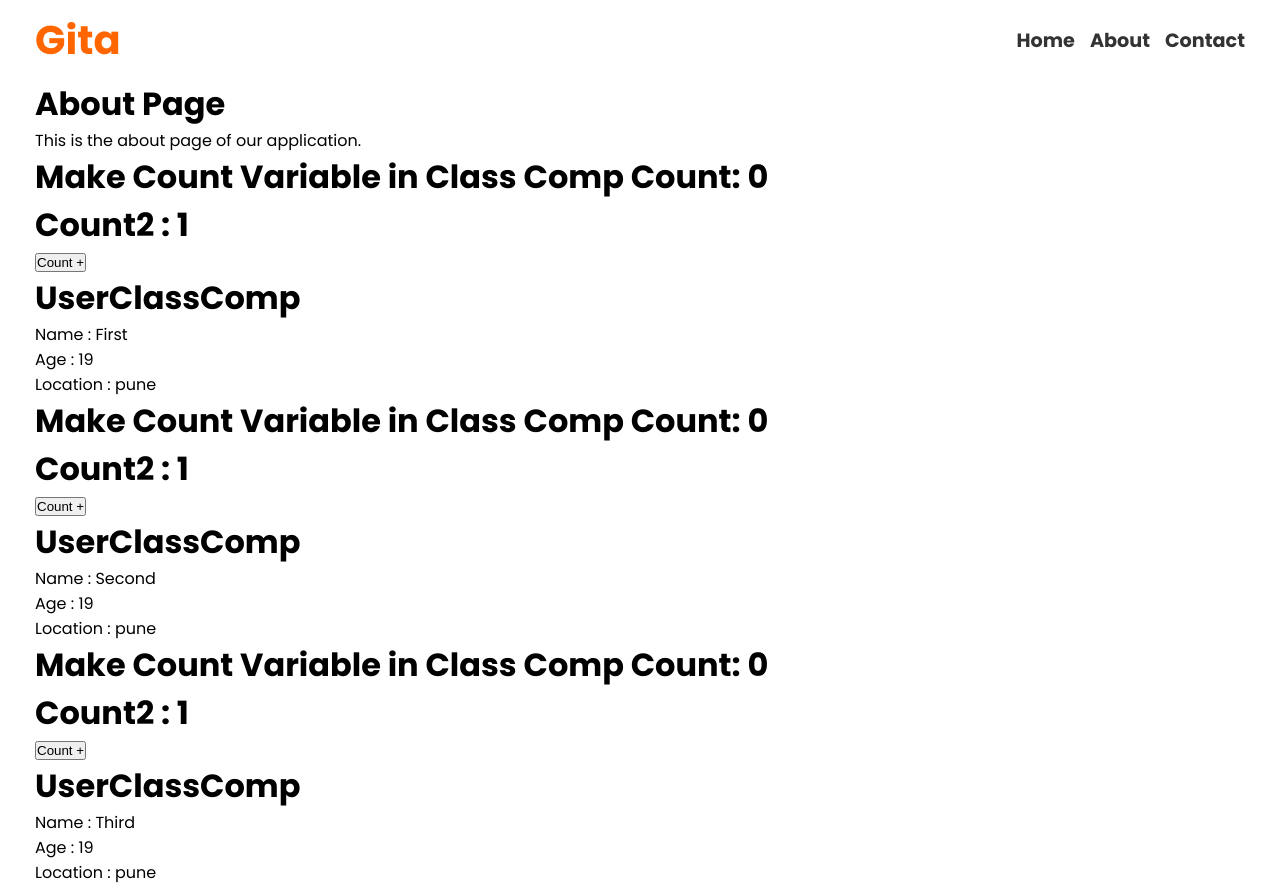
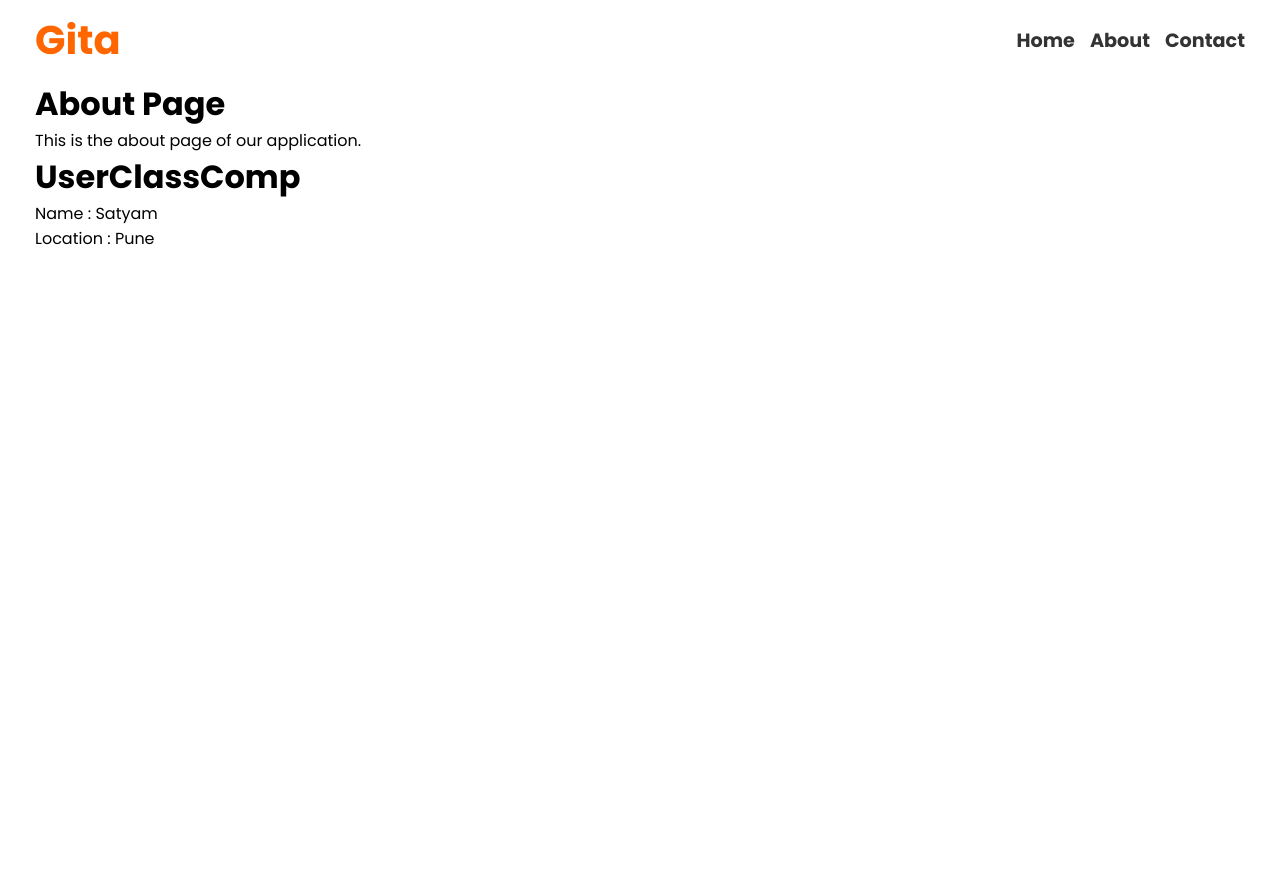
Before and after one commit to sAtyAmSDev/Namaste_React_Js, a React (Vite) app in the folder First/: page /about in a window 1280 px wide. After the commit the page ends 800 px from the top, so only its background shows below. Built offline with nearby package versions, Linux system fonts and the light colour scheme; a web font is replaced by a local one.

Commit message:
to learn the difference between Class Component lifecycle Method and Functional Component lifecycle method.

```diff
--- a/First/src/Components/UserClassComp.jsx
+++ b/First/src/Components/UserClassComp.jsx
@@ -5,31 +5,43 @@ class UserClassComp extends React.Component {
         super(props);
         this.state = {
             count: 0,
-            count2: 1,
+            name: "Satyam",
+            location: "Pune"
         }
         console.log(this.props.name + "Child Constructor");
     }
-    componentDidMount() {
+    async componentDidMount() {
+        // const Data = await fetch("https://api.github.com/users/sAtyAmSDev")
+        // const json = await Data.json()
+        // console.log(json)
+        // this.setState({
+        //     ...json
+        // })
+
+       this.TimeInterval= setInterval(() => {
+            console.log("Interval");
+
+        }, 1000);
         console.log(this.props.name + "Child ComponentDidMount");
+    }
+
+
+    componentDidUpdate() {
+        console.log(this.props.name + "Child componentDidUpdate")
+    }
+    componentWillUnmount(){
+        clearInterval(this.TimeInterval)
+        console.log(this.props.name + "Child componentWillUnmount")
     }
     render() {
         console.log(this.props.name + "Child Render");
-        const { name, age, location } = this.props;
-        const { count, count2 } = this.state;
+        const { count, location, name, avatar_url } = this.state;
         return (
             <div>
-                <h1>Make Count Variable in Class Comp Count: {count} </h1>
-                <h1>Count2 : {count2}</h1>
-                <button onClick={() => {
-                    this.setState({
-                        count: count + 1,
-                        count2: count2 + 1
-                    })
-                }}>Count +</button>
                 <h1>UserClassComp</h1>
                 <p>Name : {name} </p>
-                <p>Age : {age}</p>
                 <p >Location : {location}</p>
+                <img src={avatar_url} alt="" />
                 <p></p>
             </div>
         )
--- a/First/src/pages/About.jsx
+++ b/First/src/pages/About.jsx
@@ -19,8 +19,6 @@ class About extends React.Component {
                 <p>This is the about page of our application.</p>
 
                 <UserClassComp name={"First"} age={"19"} location={"pune"} />
-                <UserClassComp name={"Second"} age={"19"} location={"pune"} />
-                <UserClassComp name={"Third"} age={"19"} location={"pune"} />
 
             </div>
         );
--- a/First/src/pages/Contact.jsx
+++ b/First/src/pages/Contact.jsx
@@ -1,8 +1,25 @@
-const Contact = ()=>{
+import { useEffect } from "react"
+
+const Contact = () => {
+    useEffect(() => {
+        const TimeInterval = setInterval(() => {
+
+            console.log("Interval")
+        }, 1000)
+
+        return () => {
+            clearInterval(TimeInterval)
+            console.log("UseEffect Return");
+
+        }
+    }, [])
+
+    console.log("Contact Render");
     return (
         <div className="Contact">
             <h1>Contact Page</h1>
             <p>This is the contact page.</p>
+
         </div>
     )
 }
```
